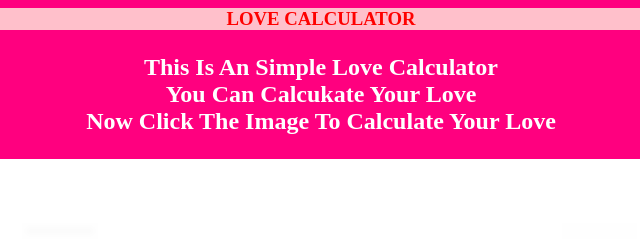
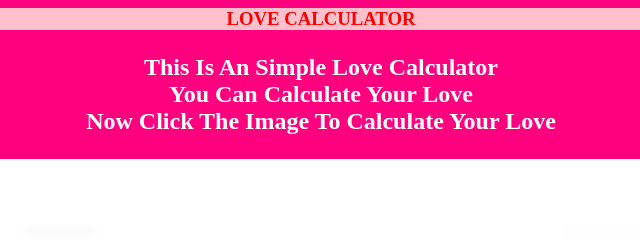
Before and after one commit to dev-sriramp/flame_calci, a plain HTML site: page index.html in a window 1280 px wide. Shown: the top 240 px of the page, 319-959 px from the left. Drawn offline with Linux system fonts and the light colour scheme.

Commit message:
Update index.html

```diff
--- a/index.html
+++ b/index.html
@@ -5,7 +5,7 @@
 </head>
 <body>
 <h3> LOVE CALCULATOR </h3>
-<p> this is an simple love calculator<br> you can calcukate your love <br>now click the image to calculate your love</p>
+<p> this is an simple love calculator<br> you can calculate your love <br>now click the image to calculate your love</p>
 <a href="1.html">
 <img width="100%" src="d.jpeg"></a>
 </body>
```
